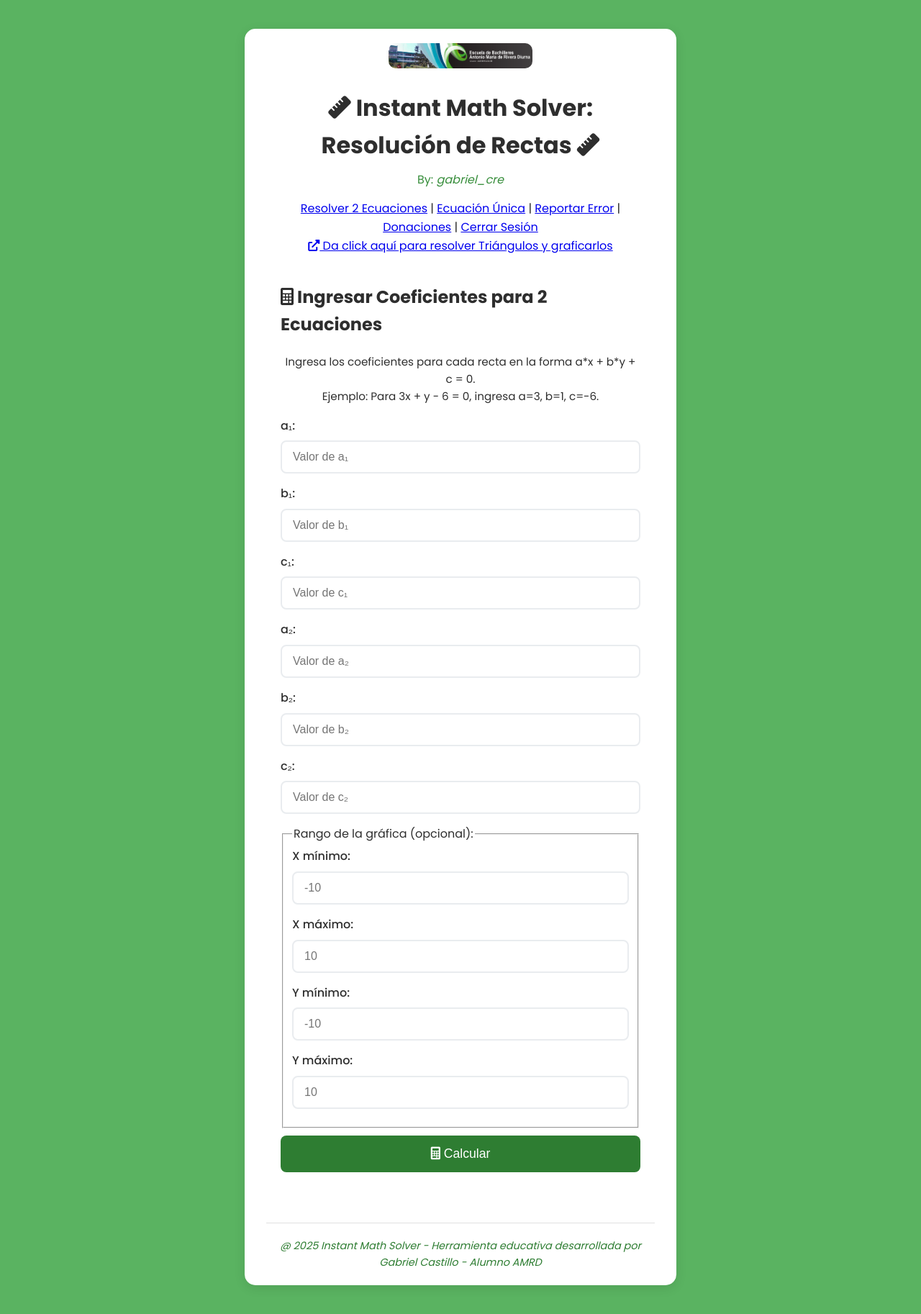
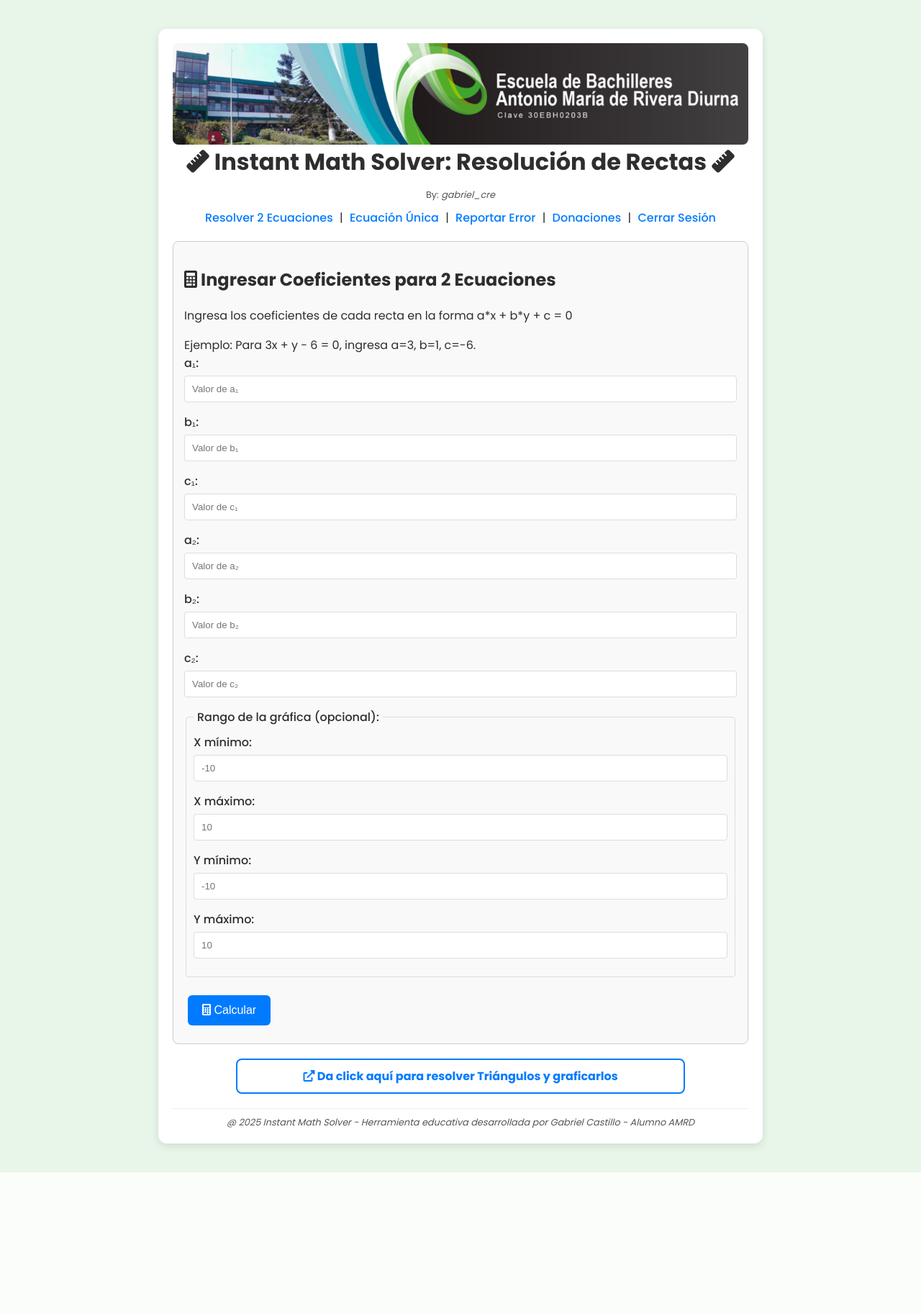
Before and after one commit to Gabriel-creZ/nismoos-rectas1, a Flask app: page / in a window 1280 px wide. Shown: the whole page at 72% size. After the commit the page ends 1629 px from the top, so only its background shows below. Run offline with Flask 2, Linux system fonts and the light colour scheme; the visitor is signed in with stand-in values (Sample User, id 1).

Commit message:
Prueba 2 de version final corregida (beta)

```diff
--- a/app.py
+++ b/app.py
@@ -1,7 +1,9 @@
 import math
 import io
+import os
 import base64
 import smtplib
+import tempfile
 from email.mime.text import MIMEText
 
 import numpy as np
@@ -15,7 +17,7 @@ from flask import Flask, render_template, request, redirect, url_for, session, f
 app = Flask(__name__)
 app.secret_key = 'j350z271123r'  # Clave de seguridad para el login
 
-# Configuración de sesión (para mantener el login activo)
+# Configuración de sesión
 app.config['SESSION_PERMANENT'] = True
 app.config['PERMANENT_SESSION_LIFETIME'] = 3600  # 1 hora en segundos
 
@@ -27,7 +29,7 @@ def enviar_reporte_error(mensaje):
     Envía un correo electrónico con el reporte de error.
     Configura los datos SMTP con tus credenciales reales.
     """
-    destinatario = "castilloreyesgabriel4@gmail.com"  # Donde se recibirán los reportes
+    destinatario = "castilloreyesgabriel4@gmail.com"
     asunto = "Reporte de Error - Instant Math Solver"
 
     # Configuración SMTP (reemplaza estos datos por los tuyos)
@@ -185,9 +187,9 @@ def graficarRectaUnica(a, b, c, x_min=-10, x_max=10, y_min=-10, y_max=10):
     plt.close()
     return buf
 
-def generar_pdf_resultado(textos):
+def generar_pdf_resultado(textos, image_data=None):
     """
-    Genera un PDF con las líneas de texto en la lista 'textos'.
+    Genera un PDF con los textos dados y, si se proporciona, incorpora la imagen.
     Devuelve un objeto BytesIO con el PDF generado o None en caso de error.
     """
     pdf = FPDF()
@@ -195,10 +197,17 @@ def generar_pdf_resultado(textos):
         pdf.add_page()
         pdf.set_font("Arial", "B", 16)
         pdf.cell(0, 10, "Resultados - Instant Math Solver", ln=True, align="C")
-        pdf.ln(10)
+        pdf.ln(5)
         pdf.set_font("Arial", size=12)
         for linea in textos:
             pdf.cell(0, 10, linea, ln=True)
+        if image_data is not None:
+            temp = tempfile.NamedTemporaryFile(delete=False, suffix=".png")
+            temp.write(image_data.getvalue())
+            temp.close()
+            current_y = pdf.get_y() if hasattr(pdf, "get_y") else pdf.h / 2
+            pdf.image(temp.name, x=10, y=current_y + 10, w=pdf.w - 20)
+            os.unlink(temp.name)
         pdf.ln(10)
         pdf.cell(0, 10, "Exportado desde Instant Math Solver", ln=True, align="C")
     except Exception as e:
@@ -296,7 +305,6 @@ def index():
         if resultado["tipo"] == "interseccion" and resultado["punto"]:
             distancia_interseccion_origen = distance_points(resultado["punto"], (0, 0))
 
-        # Guardar datos en sesión para exportar PDF o imagen
         session["export_data"] = {
             "a1": a1, "b1": b1, "c1": c1,
             "a2": a2, "b2": b2, "c2": c2,
@@ -360,7 +368,7 @@ def single():
     return render_template("single.html")
 
 # -------------------------------------------------------------------------
-# Exportar PDF para 2 ecuaciones
+# Exportar PDF para 2 ecuaciones (con imagen del gráfico)
 # -------------------------------------------------------------------------
 @app.route("/export/pdf")
 def export_pdf():
@@ -383,14 +391,20 @@ def export_pdf():
     if export_data["distancia_interseccion_origen"] is not None:
         textos.append(f"Distancia intersección - origen: {export_data['distancia_interseccion_origen']}")
 
-    pdf_io = generar_pdf_resultado(textos)
+    try:
+        image_data = io.BytesIO(base64.b64decode(export_data["grafico"]))
+    except Exception as e:
+        image_data = None
+        print(f"Error al decodificar imagen: {e}")
+
+    pdf_io = generar_pdf_resultado(textos, image_data)
     if pdf_io is None:
         flash("Error al generar el PDF.")
         return redirect(url_for("index"))
     return send_file(pdf_io, mimetype="application/pdf", as_attachment=True, download_name="resultados.pdf")
 
 # -------------------------------------------------------------------------
-# Exportar PDF para ecuación única
+# Exportar PDF para ecuación única (con imagen)
 # -------------------------------------------------------------------------
 @app.route("/export_single/pdf")
 def export_pdf_single():
@@ -405,14 +419,20 @@ def export_pdf_single():
     textos.append(f"Ángulo con eje X: {export_data['datos']['anguloConEjeX']}°")
     textos.append(f"Distancia al origen: {export_data['datos']['distanciaAlOrigen']}")
 
-    pdf_io = generar_pdf_resultado(textos)
+    try:
+        image_data = io.BytesIO(base64.b64decode(export_data["grafico"]))
+    except Exception as e:
+        image_data = None
+        print(f"Error al decodificar imagen: {e}")
+
+    pdf_io = generar_pdf_resultado(textos, image_data)
     if pdf_io is None:
         flash("Error al generar el PDF.")
         return redirect(url_for("single"))
     return send_file(pdf_io, mimetype="application/pdf", as_attachment=True, download_name="resultados_unica.pdf")
 
 # -------------------------------------------------------------------------
-# Exportar imagen del gráfico (opción adicional)
+# Exportar imagen del gráfico
 # -------------------------------------------------------------------------
 @app.route("/export/image")
 def export_image():
@@ -420,7 +440,11 @@ def export_image():
     if not export_data or "grafico" not in export_data:
         flash("No hay imagen para exportar.")
         return redirect(url_for("index"))
-    img_data = base64.b64decode(export_data["grafico"])
+    try:
+        img_data = base64.b64decode(export_data["grafico"])
+    except Exception as e:
+        flash("Error al obtener la imagen.")
+        return redirect(url_for("index"))
     mem = io.BytesIO(img_data)
     mem.seek(0)
     return send_file(mem, mimetype="image/png", as_attachment=True, download_name="grafico.png")
--- a/static/styles.css
+++ b/static/styles.css
@@ -1,105 +1,144 @@
-:root {
-  --primary-color: #2e7d32;
-  --secondary-color: #388e3c;
-  --accent-color: #66bb6a;
-  --light-color: #f8f9fa;
-  --dark-color: #2e2e2e;
-  --success-color: #4cc9f0;
-  --warning-color: #f72585;
-  --background-color: #5ab361;
-  --equation-link-color: #4a6fa5;
-  --equation-link-hover: #3a5a8a;
-  --button-hover: #81c784;
+/* Fuentes y colores básicos */
+@import url('https://fonts.googleapis.com/css2?family=Poppins:wght@400;500;600;700&display=swap');
+
+body {
+  font-family: 'Poppins', sans-serif;
+  background-color: #e8f5e9;
+  color: #2e2e2e;
+  margin: 0;
+  padding: 0;
 }
 
-/* Fondo general */
-body {
-  font-family: 'Poppins', sans-serif;
-  background-color: var(--background-color);
-  margin: 0;
-  padding: 0;
-  min-height: 100vh;
-  color: var(--dark-color);
-  line-height: 1.6;
-  display: flex;
-  flex-direction: column;
-  align-items: center;
+.container {
+  max-width: 800px;
+  margin: 40px auto;
+  padding: 20px;
+  background-color: #fff;
+  border-radius: 12px;
+  box-shadow: 0 4px 12px rgba(0, 0, 0, 0.1);
 }
 
-/* Contenedor blanco central */
-.container {
-  background: white;
-  max-width: 600px;
-  width: 90%;
-  margin: 40px auto;
-  padding: 20px 30px;
-  border-radius: 15px;
-  box-shadow: 0 4px 15px rgba(0, 0, 0, 0.1);
-  box-sizing: border-box;
-}
-
-/* Imagen label centrada */
-.label-image-container {
-  text-align: center;
-  margin-bottom: 20px;
-  display: block;
-}
-
-.label-image {
-  max-width: 200px;
-  height: auto;
-  border-radius: 10px;
-  transition: transform 0.3s ease;
-}
-
-.label-image:hover {
-  transform: scale(1.05);
-  box-shadow: 0 4px 15px rgba(0, 0, 0, 0.1);
-}
-
-/* Header */
+/* Encabezado y navegación */
 .header {
   text-align: center;
   margin-bottom: 20px;
 }
-
 .header h1 {
+  margin: 0;
   font-size: 2rem;
+}
+.creator {
+  font-size: 0.8rem;
+  color: #555;
   margin-bottom: 10px;
 }
-
-.creator {
-  text-align: center;
-  color: var(--secondary-color);
-  margin: 5px 0 15px 0;
+nav a {
+  margin: 0 5px;
+  text-decoration: none;
+  color: #007BFF;
+  font-weight: 500;
+}
+nav a:hover {
+  text-decoration: underline;
 }
 
-/* Enlace de ecuaciones */
-.equation-link {
-  margin: 20px 0;
-  text-align: center;
+/* Botones */
+.btn {
+  background-color: #007BFF;
+  color: #fff;
+  border: none;
+  padding: 12px 20px;
+  border-radius: 6px;
+  text-decoration: none;
+  display: inline-block;
+  margin: 10px 5px;
+  font-size: 1rem;
+  cursor: pointer;
+  transition: background-color 0.3s;
+}
+.btn:hover {
+  background-color: #0056b3;
 }
 
-.equation-link a {
-  background-color: var(--equation-link-color);
-  color: white;
-  padding: 12px 20px;
+/* Formularios y campos */
+.form-container {
+  margin: 20px auto;
+  padding: 20px;
+}
+.form-container.decorated {
+  border: 1px solid #ccc;
   border-radius: 8px;
-  text-decoration: none;
-  display: inline-block;
-  transition: all 0.3s;
+  background-color: #f9f9f9;
+  padding: 15px;
+  margin-bottom: 20px;
+}
+.form-group {
+  margin-bottom: 15px;
+  text-align: left;
+}
+.form-group label {
+  display: block;
   font-weight: 500;
-  box-shadow: 0 2px 5px rgba(0, 0, 0, 0.1);
+  margin-bottom: 5px;
+}
+.form-group input,
+.form-group textarea {
+  width: 100%;
+  padding: 10px;
+  border: 1px solid #ddd;
+  border-radius: 4px;
+  box-sizing: border-box;
+}
+fieldset {
+  border: 1px solid #ddd;
+  padding: 10px;
+  border-radius: 4px;
+  margin-bottom: 15px;
+}
+legend {
+  padding: 0 5px;
+  font-weight: 500;
 }
 
-.equation-link a:hover {
-  background-color: var(--equation-link-hover);
-  transform: translateY(-2px);
-  box-shadow: 0 4px 8px rgba(0, 0, 0, 0.15);
+/* Enlaces externos */
+.external-link-box {
+  border: 2px solid #007BFF;
+  padding: 10px;
+  text-align: center;
+  margin: 20px auto;
+  max-width: 600px;
+  border-radius: 8px;
+}
+.external-link-box a {
+  color: #007BFF;
+  text-decoration: none;
+  font-weight: bold;
+}
+.external-link-box a:hover {
+  text-decoration: underline;
 }
 
-.equation-link a i {
-  margin-right: 8px;
+/* Resultados */
+.result-item {
+  background-color: #f8f9fa;
+  border: 1px solid #e9ecef;
+  padding: 15px;
+  margin-bottom: 15px;
+  border-radius: 8px;
+  box-sizing: border-box;
+}
+.result-item.decorated {
+  background-color: #f9f9f9;
+  border: 1px solid #ccc;
+}
+
+/* Imágenes */
+.label-image-container img,
+.triangle-image {
+  max-width: 100%;
+  display: block;
+  margin: 0 auto;
+  border-radius: 8px;
 }
 
 /* Mensajes de error */
@@ -112,166 +151,12 @@ body {
   text-align: center;
 }
 
-/* Formularios */
-.login-form .form-group,
-.form-group {
-  margin-bottom: 15px;
-  text-align: left;
-}
-
-.form-group label {
-  display: block;
-  font-weight: 500;
-  margin-bottom: 8px;
-  color: var(--dark-color);
-}
-
-.form-group input {
-  width: 100%;
-  padding: 12px 15px;
-  border: 2px solid #e9ecef;
-  border-radius: 8px;
-  font-size: 1rem;
-  transition: border-color 0.3s;
-  box-sizing: border-box;
-}
-
-.form-group input:focus {
-  border-color: var(--accent-color);
-  outline: none;
-}
-
-/* Botones centrados */
-.login-btn,
-.btn {
-  background-color: var(--primary-color);
-  color: white;
-  border: none;
-  padding: 15px 25px;
-  border-radius: 8px;
-  font-size: 1.1rem;
-  font-weight: 500;
-  cursor: pointer;
-  transition: all 0.3s;
-  width: 100%;
-  display: block;
-  text-align: center;
-  text-decoration: none;
-  margin: 10px auto;
-  box-sizing: border-box;
-}
-
-.login-btn:hover,
-.btn:hover {
-  background-color: var(--button-hover);
-  transform: translateY(-2px);
-  box-shadow: 0 4px 8px rgba(0, 0, 0, 0.1);
-}
-
-/* Contenido y resultados */
-.content {
-  display: flex;
-  flex-direction: column;
-  align-items: center;
-}
-
-.form-container {
-  width: 100%;
-  max-width: 500px;
-  margin-bottom: 30px;
-}
-
-.form-title {
-  font-size: 1.5rem;
-  margin-bottom: 15px;
-  text-align: center;
-}
-
-.instruction {
-  font-size: 0.95rem;
-  margin-bottom: 15px;
-  text-align: center;
-}
-
-.results-container {
-  width: 100%;
-  max-width: 600px;
-  margin-bottom: 30px;
-}
-
-.results-title {
-  font-size: 1.5rem;
-  text-align: center;
-  margin-bottom: 20px;
-}
-
-.result-item {
-  background: #f8f9fa;
-  border: 1px solid #e9ecef;
-  padding: 15px;
-  margin-bottom: 15px;
-  border-radius: 8px;
-  box-sizing: border-box;
-}
-
-.triangle-image {
-  max-width: 100%;
-  display: block;
-  margin: 0 auto;
-}
-
-/* Login container */
-.login-container {
-  background: white;
-  max-width: 400px;
-  width: 90%;
-  margin: 50px auto;
-  padding: 30px;
-  border-radius: 15px;
-  box-shadow: 0 4px 15px rgba(0, 0, 0, 0.1);
-  text-align: center;
-  box-sizing: border-box;
-}
-
-/* Pie de página */
+/* Footer */
 .footer {
   text-align: center;
-  margin-top: 30px;
-  padding-top: 20px;
-  color: #6c757d;
-  font-size: 0.9rem;
-  border-top: 1px solid #e0e0e0;
-  width: 100%;
-  box-sizing: border-box;
+  margin-top: 20px;
+  font-size: 0.8rem;
+  color: #555;
+  border-top: 1px solid #eee;
+  padding-top: 10px;
 }
-
-.footer em {
-  font-style: italic;
-  color: var(--primary-color);
-}
-
-/* Responsive */
-@media (max-width: 768px) {
-  .container {
-    padding: 20px;
-  }
-  .header h1 {
-    font-size: 1.8rem;
-  }
-}
-
-@media (max-width: 480px) {
-  .label-image {
-    max-width: 150px;
-  }
-  .header h1 {
-    font-size: 1.5rem;
-  }
-  .form-group input {
-    padding: 10px 12px;
-  }
-  .btn, .login-btn {
-    padding: 12px 20px;
-    font-size: 1rem;
-  }
-}
--- a/templates/error_report.html
+++ b/templates/error_report.html
@@ -12,6 +12,7 @@
   <div class="container">
     <header class="header">
       <h1>Reportar Error</h1>
+      <p class="creator">By: <em>gabriel_cre</em></p>
       <nav>
         <a href="{{ url_for('index') }}">Resolver 2 Ecuaciones</a> |
         <a href="{{ url_for('single') }}">Ecuación Única</a> |
@@ -19,9 +20,11 @@
         <a href="{{ url_for('logout') }}">Cerrar Sesión</a>
       </nav>
     </header>
+
     <div class="content">
-      <div class="form-container">
+      <div class="form-container decorated">
         <h2>Formulario de Reporte</h2>
+        <p class="subtitle">Cuéntanos qué error encontraste para mejorar la herramienta.</p>
         <form method="POST">
           <div class="form-group">
             <label for="mensaje">Describe el error:</label>
@@ -31,6 +34,7 @@
         </form>
       </div>
     </div>
+
     <div class="footer">
       <em>@ 2025 Instant Math Solver - Herramienta educativa desarrollada por Gabriel Castillo - Alumno AMRD</em>
     </div>
--- a/templates/index.html
+++ b/templates/index.html
@@ -23,11 +23,6 @@
         <a href="{{ url_for('donations') }}">Donaciones</a> |
         <a href="{{ url_for('logout') }}">Cerrar Sesión</a>
       </nav>
-      <div class="external-link">
-        <a href="https://resolucion-triangulos-nismoos.onrender.com" target="_blank">
-          <i class="fas fa-external-link-alt"></i> Da click aquí para resolver Triángulos y graficarlos
-        </a>
-      </div>
     </header>
 
     {% with messages = get_flashed_messages() %}
@@ -41,10 +36,10 @@
     {% endwith %}
 
     <div class="content">
-      <div class="form-container">
+      <div class="form-container decorated">
         <h2><i class="fas fa-calculator"></i> Ingresar Coeficientes para 2 Ecuaciones</h2>
+        <p class="subtitle">Ingresa los coeficientes de cada recta en la forma a*x + b*y + c = 0</p>
         <div class="instruction">
-          Ingresa los coeficientes para cada recta en la forma a*x + b*y + c = 0.<br>
           Ejemplo: Para 3x + y - 6 = 0, ingresa a=3, b=1, c=-6.
         </div>
         <form method="POST">
@@ -99,6 +94,13 @@
       </div>
     </div>
 
+    <!-- Botón externo movido al final con recuadro azul -->
+    <div class="external-link-box">
+      <a href="https://resolucion-triangulos-nismoos.onrender.com" target="_blank">
+        <i class="fas fa-external-link-alt"></i> Da click aquí para resolver Triángulos y graficarlos
+      </a>
+    </div>
+
     <div class="footer">
       <em>@ 2025 Instant Math Solver - Herramienta educativa desarrollada por Gabriel Castillo - Alumno AMRD</em>
     </div>
```
Also changed, not shown: templates/donations.html (+5 -4 lines), templates/resultado.html (+4 -8 lines), templates/single.html (+5 -6 lines).
